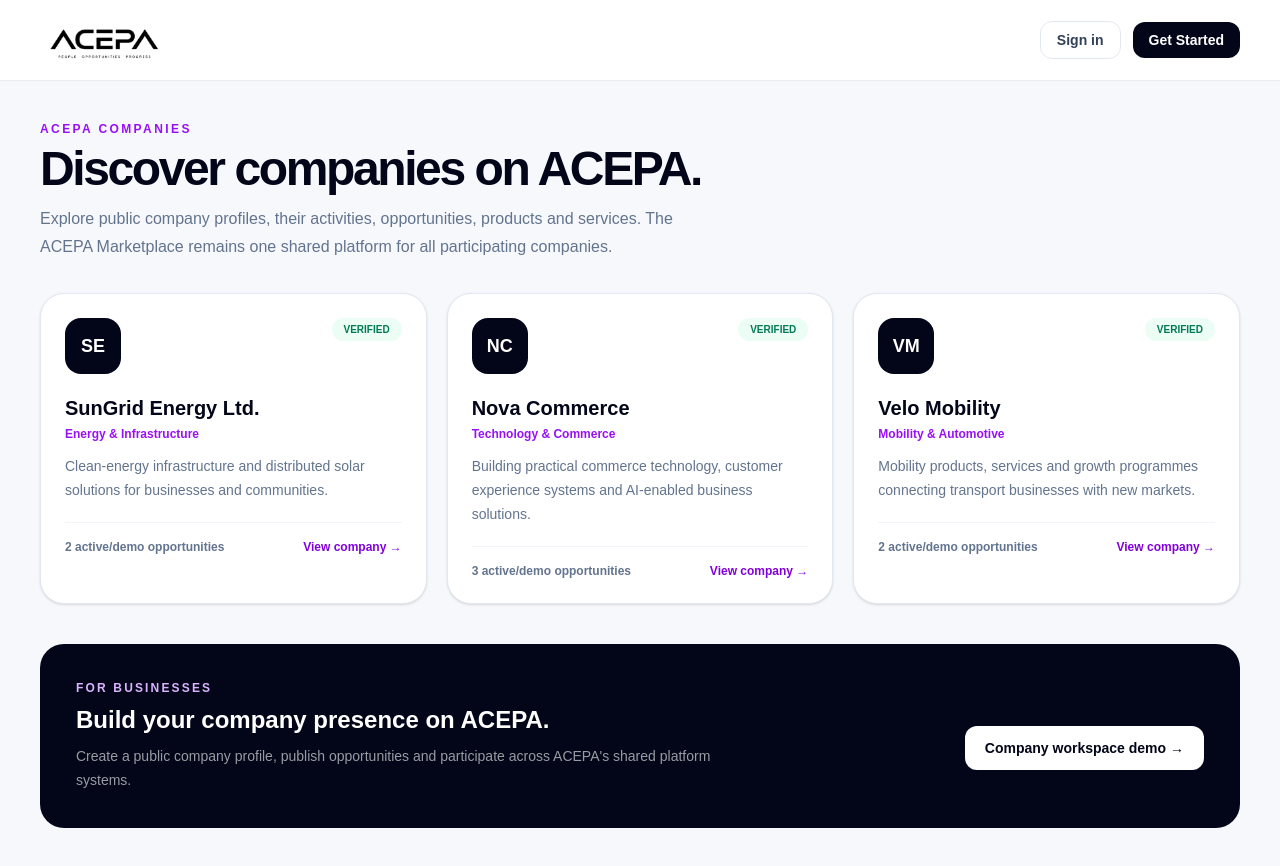
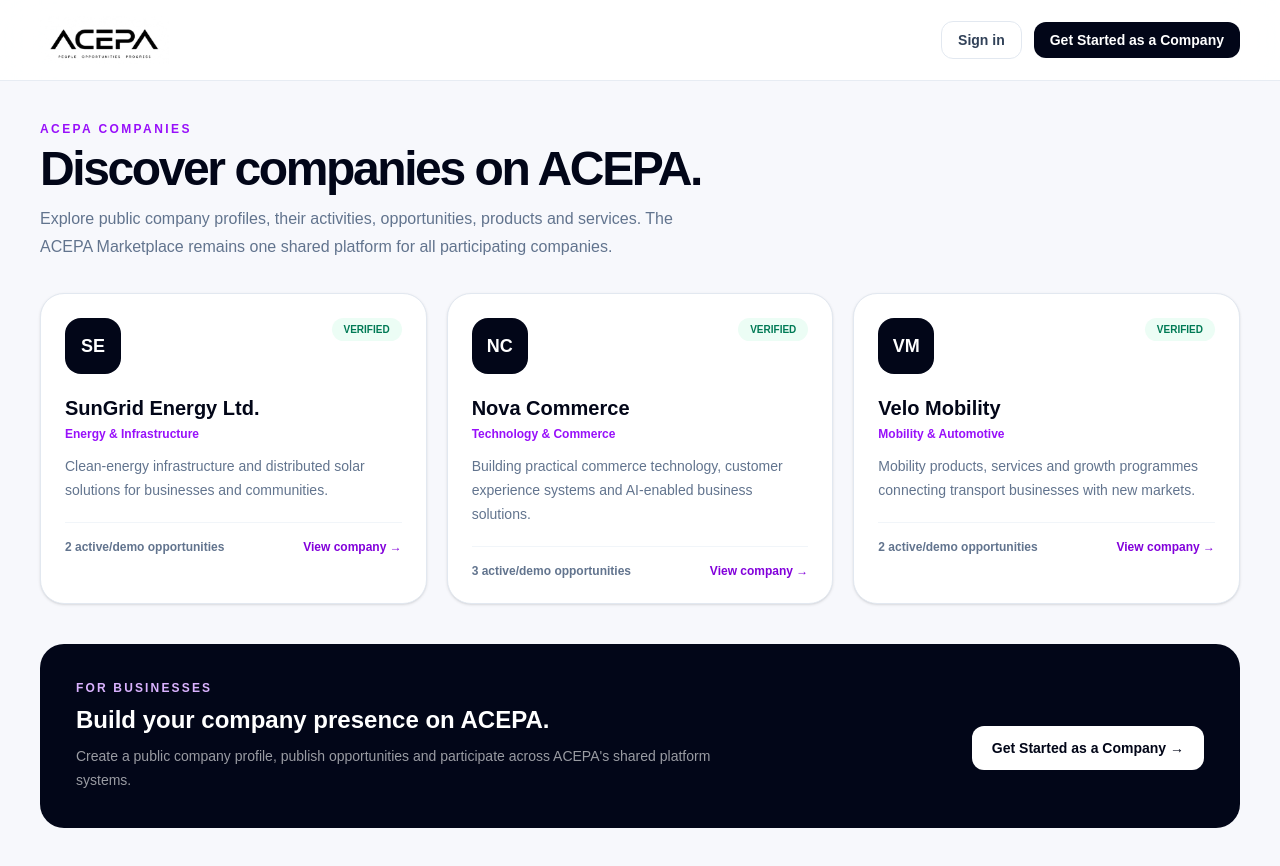
Before and after one commit to acepa-platform/acepa-platform, a Next.js app: page /company in a window 1280 px wide. Built offline with nearby package versions, Linux system fonts and the light colour scheme; no server answers.

Commit message:
Connect company get started to registration

```diff
--- a/app/company/page.tsx
+++ b/app/company/page.tsx
@@ -11,7 +11,7 @@ export default function CompaniesPage() {
     <header className="sticky top-0 z-30 border-b border-slate-200/80 bg-white/90 backdrop-blur-xl">
       <div className="mx-auto flex h-20 max-w-7xl items-center justify-between px-5 sm:px-8 lg:px-10">
         <Link href="/" className="flex items-center"><img src="/acepa-logo-white-transparent-tagline-brighter.png" alt="ACEPA" className="h-12 w-auto object-contain brightness-0 dark:brightness-100"/></Link>
-        <div className="flex items-center gap-3"><Link href="/sign-in" className="rounded-xl border border-slate-200 px-4 py-2 text-sm font-bold text-slate-700">Sign in</Link><Link href="/sign-up" className="rounded-xl bg-slate-950 px-4 py-2 text-sm font-bold text-white hover:bg-purple-700">Get Started</Link></div>
+        <div className="flex items-center gap-3"><Link href="/sign-in" className="rounded-xl border border-slate-200 px-4 py-2 text-sm font-bold text-slate-700">Sign in</Link><Link href="/company/register" className="rounded-xl bg-slate-950 px-4 py-2 text-sm font-bold text-white hover:bg-purple-700">Get Started as a Company</Link></div>
       </div>
     </header>
     <div className="mx-auto max-w-7xl px-5 py-10 sm:px-8 lg:px-10">
@@ -25,7 +25,7 @@ export default function CompaniesPage() {
           <div className="mt-5 flex items-center justify-between border-t border-slate-100 pt-4"><span className="text-xs font-bold text-slate-500">{c.opportunities} active/demo opportunities</span><span className="text-xs font-black text-purple-700">View company →</span></div>
         </Link>)}
       </div>
-      <section className="mt-10 rounded-3xl bg-slate-950 p-7 text-white sm:p-9"><p className="text-xs font-bold uppercase tracking-[.18em] text-purple-300">For businesses</p><div className="mt-2 flex flex-col gap-5 lg:flex-row lg:items-center lg:justify-between"><div><h2 className="text-2xl font-black">Build your company presence on ACEPA.</h2><p className="mt-2 max-w-2xl text-sm leading-6 text-white/60">Create a public company profile, publish opportunities and participate across ACEPA's shared platform systems.</p></div><Link href="/company/workspace" className="rounded-xl bg-white px-5 py-3 text-center text-sm font-black text-slate-950">Company workspace demo →</Link></div></section>
+      <section className="mt-10 rounded-3xl bg-slate-950 p-7 text-white sm:p-9"><p className="text-xs font-bold uppercase tracking-[.18em] text-purple-300">For businesses</p><div className="mt-2 flex flex-col gap-5 lg:flex-row lg:items-center lg:justify-between"><div><h2 className="text-2xl font-black">Build your company presence on ACEPA.</h2><p className="mt-2 max-w-2xl text-sm leading-6 text-white/60">Create a public company profile, publish opportunities and participate across ACEPA's shared platform systems.</p></div><Link href="/company/register" className="rounded-xl bg-white px-5 py-3 text-center text-sm font-black text-slate-950">Get Started as a Company →</Link></div></section>
     </div>
   </main>;
 }
```
